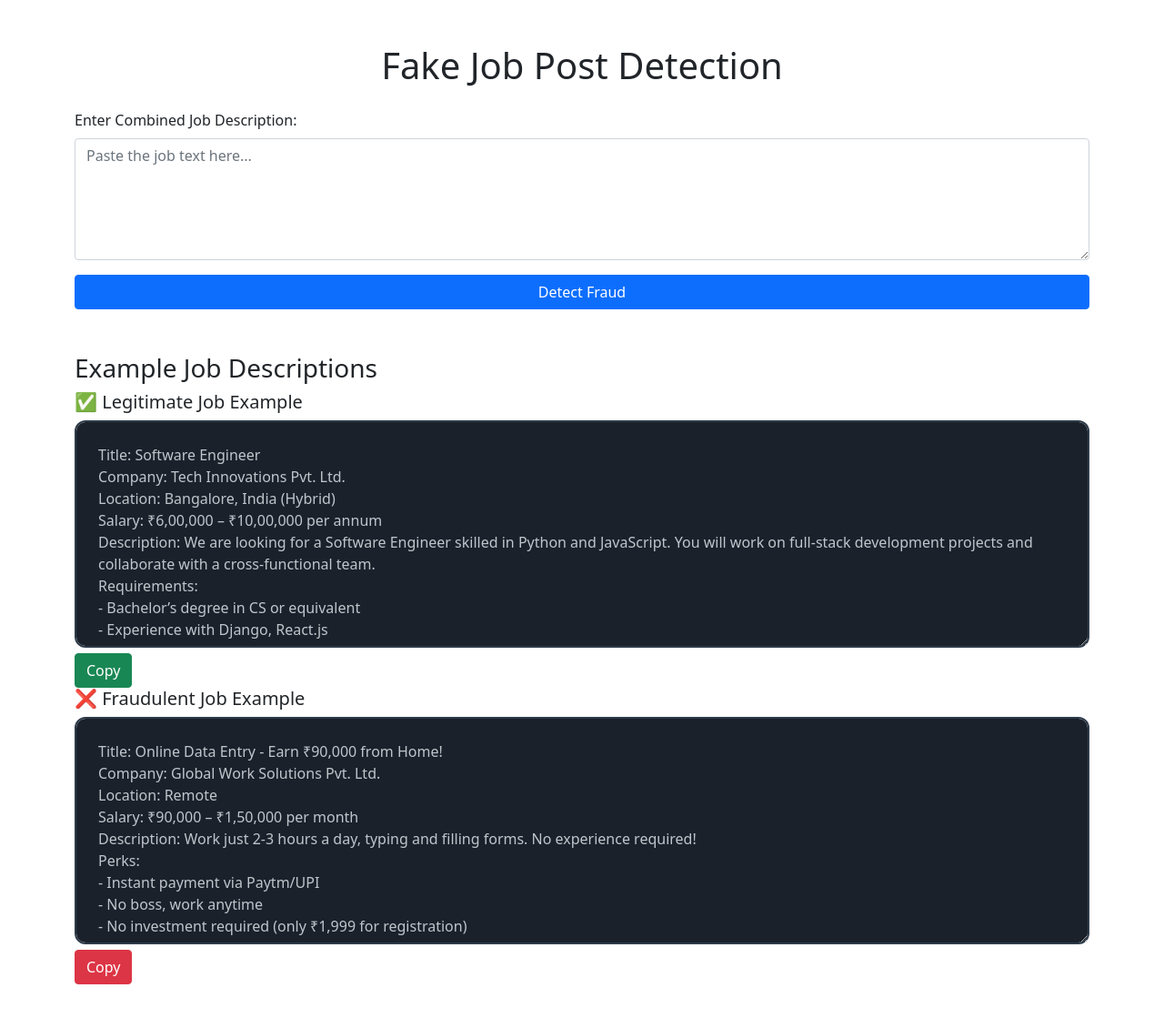
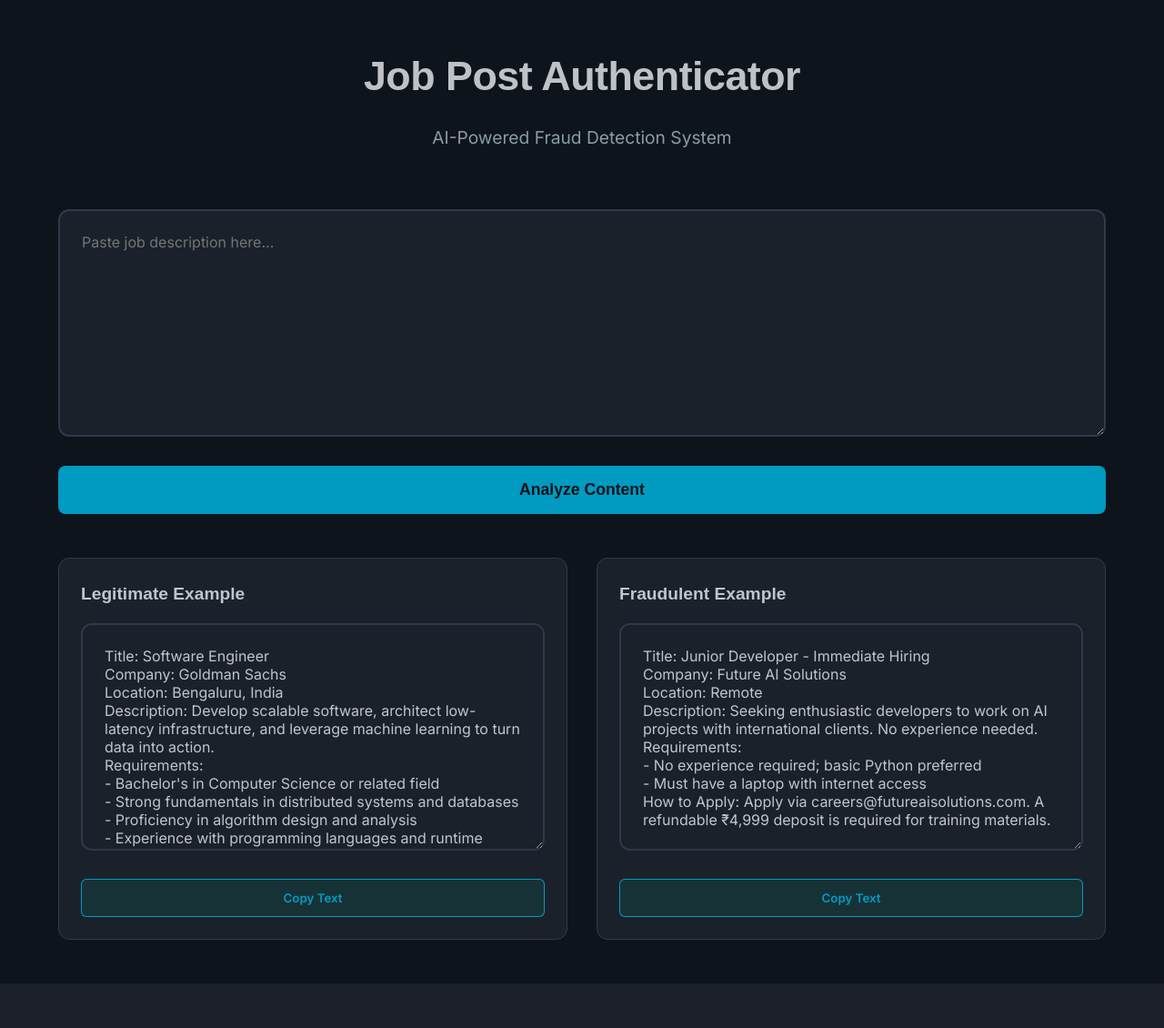
Before and after one commit to 38832/Fake-Job-Posting-Prediction, a Flask app: page / in a window 1280 px wide. Shown: the whole page at 91% size. After the commit the page ends 1081 px from the top, so only its background shows below. Run offline with Flask 3, Linux system fonts and the light colour scheme; parts of the project's set-up code (start-up, migrations or seed data) failed here and were passed over.

Commit message:
Update index.html

```diff
--- a/templates/index.html
+++ b/templates/index.html
@@ -3,73 +3,73 @@
 <head>
     <meta charset="UTF-8">
     <meta name="viewport" content="width=device-width, initial-scale=1.0">
-  <title>Job Fraud Detection</title>
-  <link href="{{ url_for('static', filename='style.css') }}" rel="stylesheet">
-  <link href="https://cdn.jsdelivr.net/npm/bootstrap@5.1.3/dist/css/bootstrap.min.css" rel="stylesheet">
+    <title>Job Fraud Detector</title>
+    <link rel="preconnect" href="https://fonts.googleapis.com">
+    <link rel="preconnect" href="https://fonts.gstatic.com" crossorigin>
+    <link href="https://fonts.googleapis.com/css2?family=Inter:wght@300;400;500;600;700&display=swap" rel="stylesheet">
+    <link rel="stylesheet" href="{{ url_for('static', filename='style.css') }}">
 </head>
 <body>
     <div class="container">
-    <h1 class="text-center">Fake Job Post Detection</h1>
-
-    <form action="/predict" method="post" class="mt-4">
-      <div class="mb-3">
-        <label for="combined_text" class="form-label">Enter Combined Job Description:</label>
-        <textarea name="combined_text" id="combined_text" class="form-control" rows="5" placeholder="Paste the job text here..." required></textarea>
+        <header class="header">
+            <h1 class="main-title">Job Post Authenticator</h1>
+            <p class="subtitle">AI-Powered Fraud Detection System</p>
+        </header>
+        <main class="main-content">
+            <form action="/predict" method="post" class="analysis-form">
+                <textarea name="combined_text" placeholder="Paste job description here..." required></textarea>
+                <button type="submit" class="cta-button">Analyze Content</button>
+            </form>
+            {% if prediction %}
+            <div class="result-container">
+                <div class="result-card">
+                    <p class="result-text">{{ prediction }}</p>
                 </div>
-      <button type="submit" class="btn btn-primary w-100">Detect Fraud</button>
-    </form>
-
-    {% if prediction %}
-    <div class="alert alert-info mt-4">{{ prediction }}</div>
+            </div>
             {% endif %}
-
-    <!-- Example Job Descriptions -->
-    <h3 class="mt-5">Example Job Descriptions</h3>
-
-    <div class="example-box">
-      <h5>✅ Legitimate Job Example</h5>
+            <div class="examples-grid">
+                <div class="example-card">
+                    <h3>Legitimate Example</h3>
                     <textarea id="legit-job" readonly>
 Title: Software Engineer
-Company: Tech Innovations Pvt. Ltd.
-Location: Bangalore, India (Hybrid)
-Salary: ₹6,00,000 – ₹10,00,000 per annum
-Description: We are looking for a Software Engineer skilled in Python and JavaScript. You will work on full-stack development projects and collaborate with a cross-functional team.
+Company: Goldman Sachs
+Location: Bengaluru, India
+Description: Develop scalable software, architect low-latency infrastructure, and leverage machine learning to turn data into action.
 Requirements:
-- Bachelor’s degree in CS or equivalent
-- Experience with Django, React.js
-- Knowledge of REST APIs, SQL databases
-- Strong problem-solving skills
-How to Apply: careers@techinnovations.com
+- Bachelor's in Computer Science or related field
+- Strong fundamentals in distributed systems and databases
+- Proficiency in algorithm design and analysis
+- Experience with programming languages and runtime systems
+How to Apply: Visit the Goldman Sachs careers page: https://www.goldmansachs.com/careers/our-firm/engineering
                     </textarea>
-      <button class="btn btn-success copy-btn" onclick="copyText('legit-job')">Copy</button>
+                    <button class="copy-button">Copy Text</button>
                 </div>
-
-    <div class="example-box">
-      <h5>❌ Fraudulent Job Example</h5>
-      <textarea id="fake-job" readonly>
-Title: Online Data Entry - Earn ₹90,000 from Home!
-Company: Global Work Solutions Pvt. Ltd.
+                <div class="example-card">
+                    <h3>Fraudulent Example</h3>
+                    <textarea id="fraud-job" readonly>
+Title: Junior Developer - Immediate Hiring
+Company: Future AI Solutions
 Location: Remote
-Salary: ₹90,000 – ₹1,50,000 per month
-Description: Work just 2-3 hours a day, typing and filling forms. No experience required!
-Perks:
-- Instant payment via Paytm/UPI
-- No boss, work anytime
-- No investment required (only ₹1,999 for registration)
-How to Apply: WhatsApp us at +91 XXXXX XXXXX
+Description: Seeking enthusiastic developers to work on AI projects with international clients. No experience needed.
+Requirements:
+- No experience required; basic Python preferred
+- Must have a laptop with internet access
+How to Apply: Apply via careers@futureaisolutions.com. A refundable ₹4,999 deposit is required for training materials.
                     </textarea>
-      <button class="btn btn-danger copy-btn" onclick="copyText('fake-job')">Copy</button>
+                    <button class="copy-button">Copy Text</button>
                 </div>
             </div>
-
+        </main>
+    </div>
     <script>
-    function copyText(id) {
-      var copyText = document.getElementById(id);
-      copyText.select();
-      copyText.setSelectionRange(0, 99999);
-      document.execCommand("copy");
-      alert("Copied to clipboard!");
-    }
+        document.querySelectorAll('.copy-button').forEach(btn => {
+            btn.addEventListener('click', (e) => {
+                const content = e.target.previousElementSibling.value;
+                navigator.clipboard.writeText(content);
+                btn.textContent = 'Copied!';
+                setTimeout(() => btn.textContent = 'Copy Text', 2000);
+            });
+        });
     </script>
 </body>
 </html>
```
Lines whose indentation alone changed are shown as unchanged.
